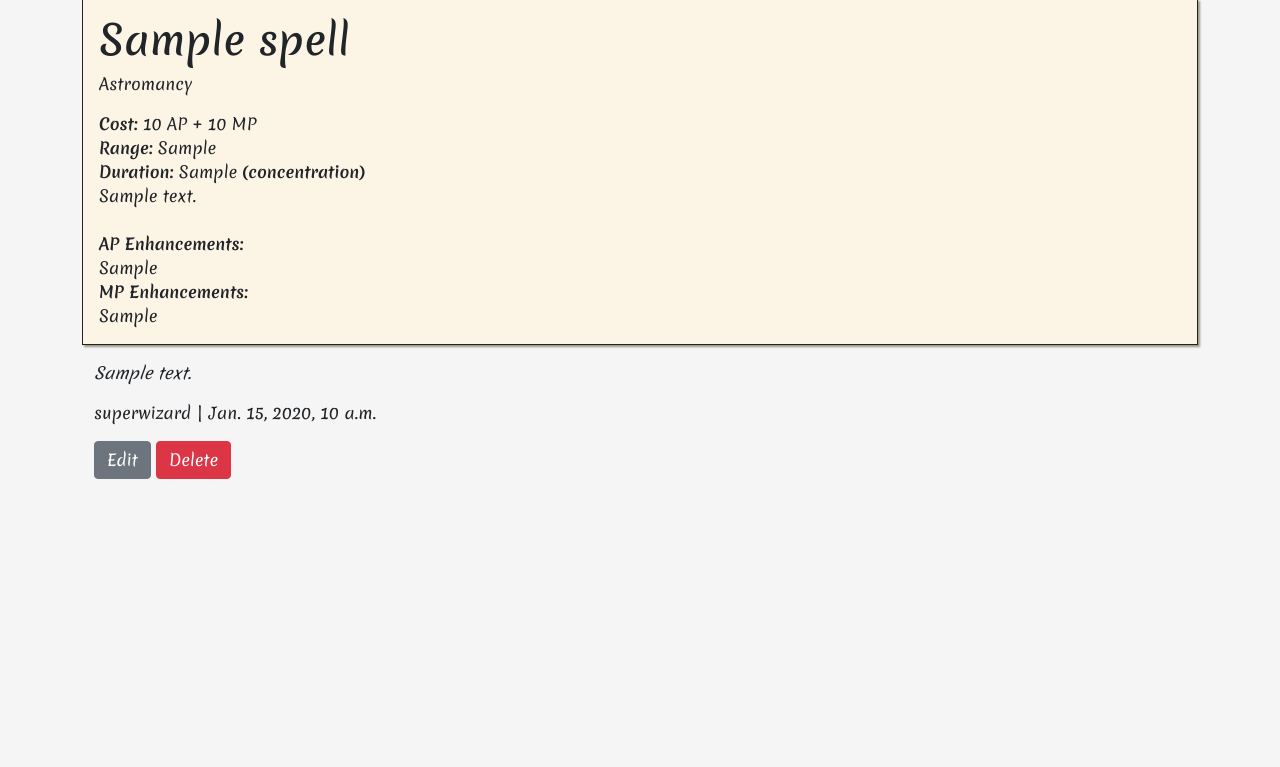
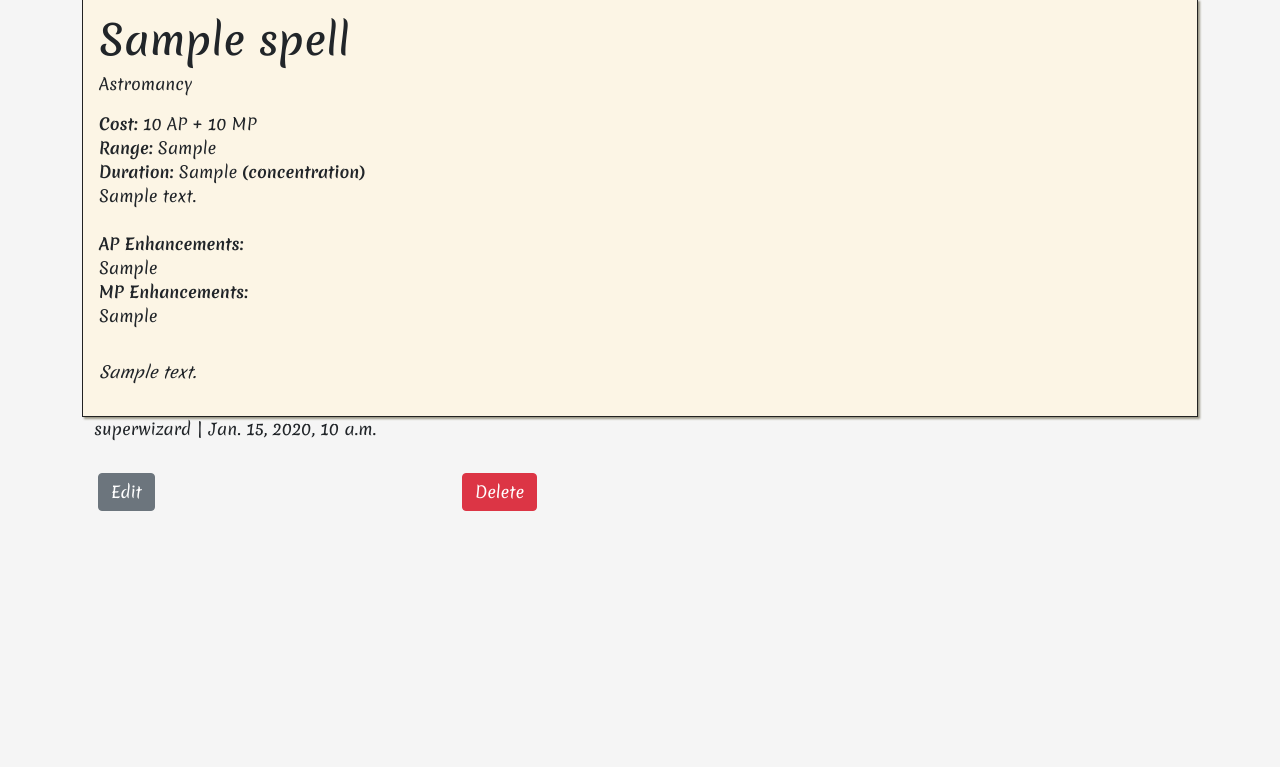
Before and after one commit to LaurieAnderson92/Spellsmith, a Django app: page /spell/1/ in a window 1280 px wide. Shown: the part 57-824 px from the top of the page. Run offline with Django 5.2, Linux system fonts and the light colour scheme; a user stored in the database is signed in; data comes from the database, SQL or seed files in the repository; tables that the repository leaves empty hold one stand-in row (values such as "Sample post"); some libraries are stand-ins or nearby versions.

Commit message:
fix: took buttons outside of anchors

```diff
--- a/spellbook/templates/spellbook/spell_detail.html
+++ b/spellbook/templates/spellbook/spell_detail.html
@@ -1,15 +1,5 @@
 {% extends 'base.html' %} {% block content %}
 {% load static %}
-
-<div class="masthead">
-    <div class="container">
-        <div class="row g-0">
-            <div class="col-md-6 masthead-text">
-
-            </div>
-        </div>
-    </div>
-</div>
 
 <!-- This DTL displays the full details of the spell correlating to the integer it was passed -->
 <div class="container">
@@ -18,7 +8,7 @@
               <h1 class="post-title">{{ spell.name }}</h1>
                 <p class="post-subtitle">{{ spell.get_school_display }} {% if spell.mp_cost == 0 %} (Cantrip) {% endif %}</p>
                 <p class="card-text">
-                    <strong>Cost:</strong> {{spell.ap_cost}} AP {% if spell.mp_cost != 0 %} + {{spell.mp_cost}} MP {% endif %}</span>
+                    <strong>Cost:</strong> {{spell.ap_cost}} AP {% if spell.mp_cost != 0 %} + {{spell.mp_cost}} MP {% endif %}
                     <br>
                     <strong>Range:</strong>  {{spell.range}}
                     <br>
@@ -39,17 +29,14 @@
                         {{ spell.mp_enhancements | safe  }}
                     {% endif %}
                 </p>
-            </div>
             <p class="pt-3"><em>{{ spell.excerpt | safe }}</em></p>
         </div>
         <p>{{ spell.creator }} | {{ spell.created_on }}</p>
         {% if user.is_authenticated and spell.creator == user %}
-        <a href="{% url 'spell_edit' spell.id %}">
-          <button type="button" class="btn btn-secondary" data-bs-dismiss="modal">Edit</button>
-        </a>
-        <a>
-          <button type="button" class="btn btn-danger" data-bs-toggle="modal" data-bs-target="#deleteConfirmationModal">Delete</button>
-        </a>
+        <div class="row">
+          <div class="col-4 p-3"><a href="{% url 'spell_edit' spell.id %}" class="btn btn-secondary">Edit</a></div>
+          <div class="col-4 p-3"><button type="button" class="btn btn-danger" data-bs-toggle="modal" data-bs-target="#deleteConfirmationModal">Delete</button></div>
+        </div>
         {% endif %}
     </div>
 </div>
@@ -67,16 +54,10 @@
       </div>
       <div class="modal-footer">
         <button type="button" class="btn btn-secondary" data-bs-dismiss="modal">Close</button>
-        <a href="{% url 'spell_delete' spell.id %}">
-          <button type="button" class="btn btn-danger">Delete</button>
-        </a>
+        <a href="{% url 'spell_delete' spell.id %}" class="btn btn-danger">Delete</a>
 
       </div>
     </div>
   </div>
 </div>
 {% endblock content %}
-
-{% block extras %}
-<script src="{% static 'js/alert_modal.js' %}"></script>
-{% endblock %}
--- a/static/css/style.css
+++ b/static/css/style.css
@@ -10,6 +10,15 @@ footer {
     width: 100%;
     text-align: center;
   }
+
+a {
+    text-decoration: none;
+    color: 	#222222
+}
+
+a:hover {
+    color: 	purple
+}
 
 .purple {
     color: #BA55D3
@@ -30,12 +39,3 @@ footer {
     border-style: solid;
     border-color: #222222;
 }
-
-a {
-    text-decoration: none;
-    color: 	#222222
-}
-
-a:hover {
-    color: 	purple
-}
```
